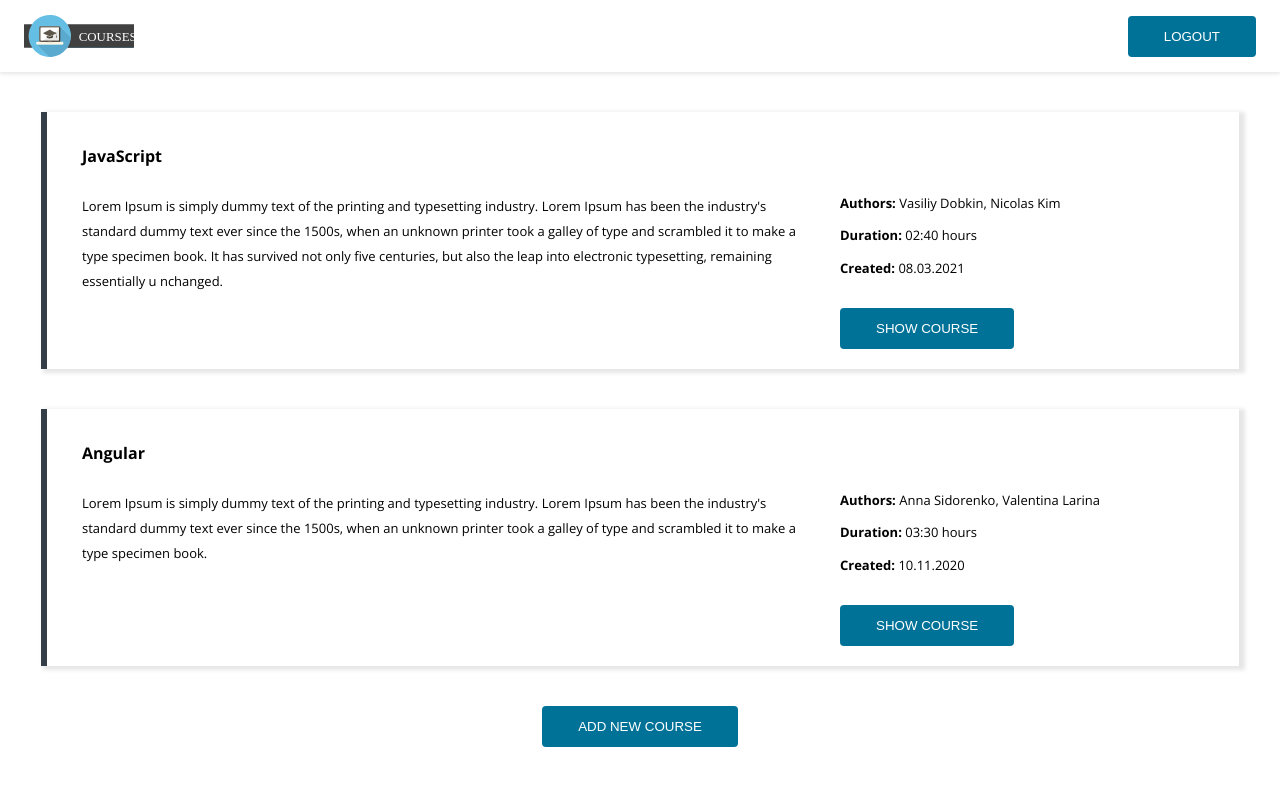
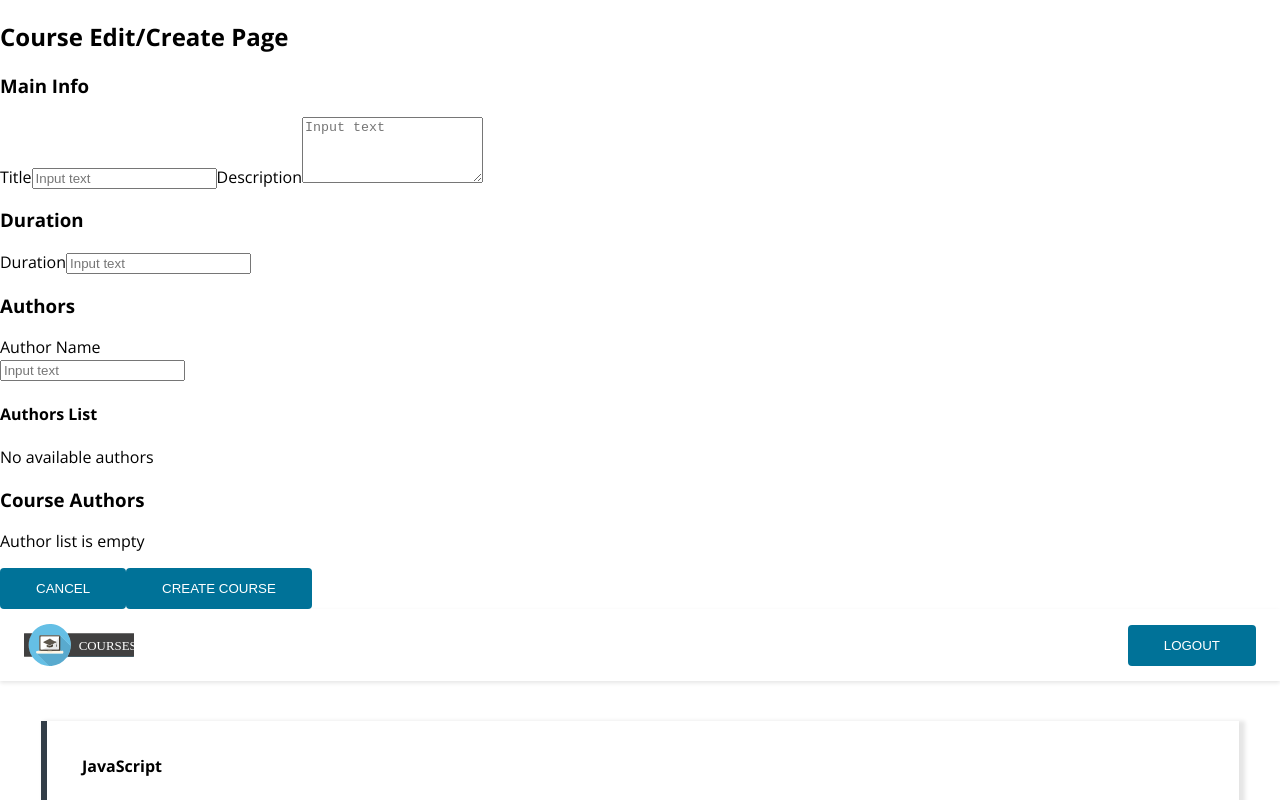
Before and after one commit to FreeFallRush/courses-app, a React (Vite) app: page / in a window 1280 px wide. Shown: the top 800 px of the page. Built offline with nearby package versions, Linux system fonts and the light colour scheme.

Commit message:
Added necessary elements to CreateCourse components

```diff
--- a/src/App.tsx
+++ b/src/App.tsx
@@ -1,14 +1,14 @@
 import Header from "./components/Header/Header";
 import Courses from "./components/Courses/Courses";
 import { mockedCoursesList, mockedAuthorsList } from "./constants";
-import AuthorItem from "./components/AuthorItem/AuthorItem";
+import CreateCourse from "./components/CreateCourse/CreateCourse";
 
 import "./App.css";
 
 function App() {
     return (
         <>
-            <AuthorItem />
+            <CreateCourse />
             <Header />
             <Courses courses={mockedCoursesList} authors={mockedAuthorsList} />
         </>
--- a/src/components/CreateCourse/CreateCourse.tsx
+++ b/src/components/CreateCourse/CreateCourse.tsx
@@ -0,0 +1,103 @@
+import { useState } from "react";
+import AuthorItem from "../AuthorItem/AuthorItem";
+import Button from "../../common/Button/Button";
+
+function CreateCourse() {
+    const [title, setTitle] = useState("");
+    const [description, setDescription] = useState("");
+    const [duration, setDuration] = useState("");
+    const [authorName, setAuthorName] = useState("");
+    const [authors, setAuthors] = useState<{ id: string; name: string }[]>([]);
+    const [courseAuthors, setCourseAuthors] = useState<
+        { id: string; name: string }[]
+    >([]);
+
+    return (
+        <>
+            <h2>Course Edit/Create Page</h2>
+            <div>
+                <h3>Main Info</h3>
+                <div>
+                    <label>Title</label>
+                    <input
+                        value={title}
+                        onChange={(e) => setTitle(e.target.value)}
+                        placeholder="Input text"
+                    />
+
+                    <label>Description</label>
+                    <textarea
+                        value={description}
+                        onChange={(e) => setDescription(e.target.value)}
+                        placeholder="Input text"
+                        rows={4}
+                    />
+                </div>
+                <div>
+                    <h3>Duration</h3>
+                    <div>
+                        <label>Duration</label>
+                        <input
+                            type="number"
+                            value={duration}
+                            onChange={(e) => setDuration(e.target.value)}
+                            placeholder="Input text"
+                        />
+                    </div>
+                </div>
+
+                <div>
+                    <h3>Authors</h3>
+                    <label>Author Name</label>
+                    <div>
+                        <input
+                            value={authorName}
+                            onChange={(e) => setAuthorName(e.target.value)}
+                            placeholder="Input text"
+                        />
+                    </div>
+                </div>
+
+                <div>
+                    <h4>Authors List</h4>
+                    {authors.length > 0 ? (
+                        authors.map((author) => (
+                            <AuthorItem
+                                key={author.id}
+                                name={author.name}
+                                onAdd={() => handleAddAuthor(author)}
+                                onDelete={() =>
+                                    handleDeleteAuthorFromAuthorsList(author)
+                                }
+                            />
+                        ))
+                    ) : (
+                        <p>No available authors</p>
+                    )}
+                </div>
+
+                <div>
+                    <h3>Course Authors</h3>
+                    {courseAuthors.length > 0 ? (
+                        courseAuthors.concatmap((author) => (
+                            <AuthorItem
+                                key={author.id}
+                                name={author.name}
+                                onDelete={() => handleDeleteAuthor(author)}
+                            />
+                        ))
+                    ) : (
+                        <p>Author list is empty</p>
+                    )}
+                </div>
+
+                <div>
+                    <Button buttonText="Cancel" />
+                    <Button buttonText="Create Course" />
+                </div>
+            </div>
+        </>
+    );
+}
+
+export default CreateCourse;
```
